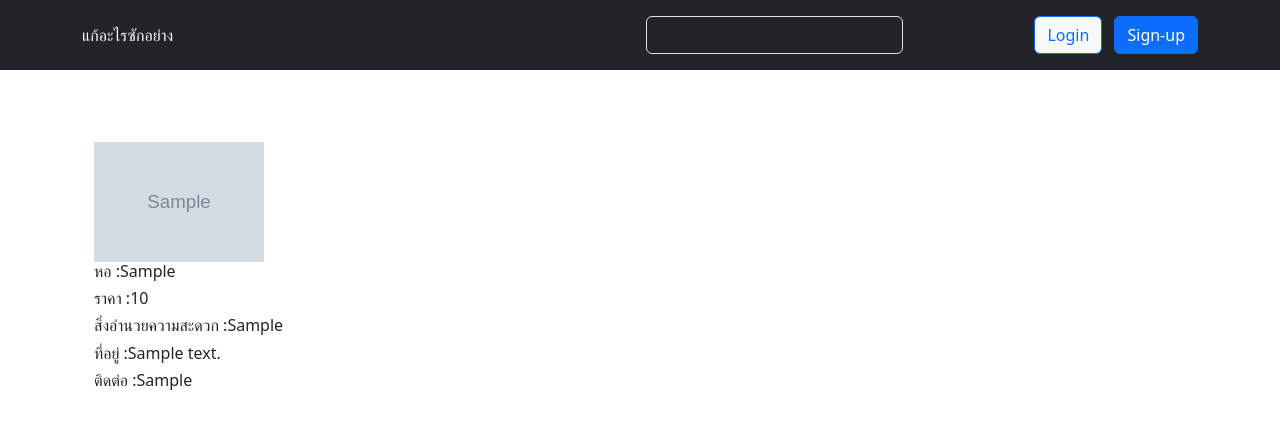
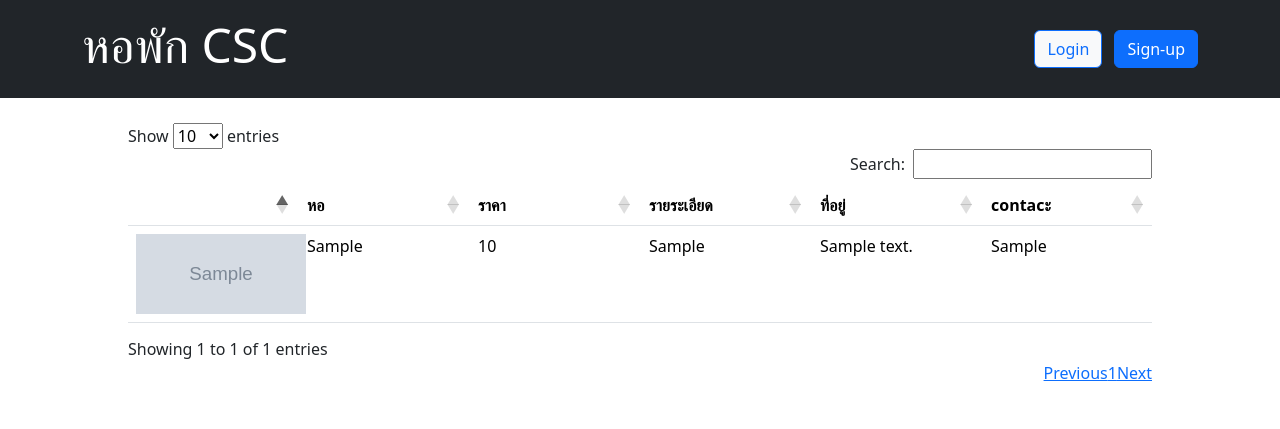
Before and after one commit to tfboy1215/csc_dormitory, a PHP site: page /room.php in a window 1280 px wide. Shown: the top 429 px of the page. Run offline with PHP 8.4, Linux system fonts and the light colour scheme; tables that the repository leaves empty or names only in its code hold one stand-in row (values such as "Sample post"); grey boxes marked "Sample" are stand-in pictures; lists and menus that the app fills with data are empty; some libraries are stand-ins or nearby versions.

Commit message:
room and login

```diff
--- a/package.json
+++ b/package.json
@@ -6,6 +6,8 @@
 
     "dependencies": {
         "bootstrap":"^5.1.3",
-        "@fortawesome/fontawesome-free": "^6.0.0"
+        "@fortawesome/fontawesome-free": "^6.0.0",
+        "datatables.net-bs5":"^1.11.5",
+        "jquery":"^3.6.0"
     }
 }
--- a/web/header.php
+++ b/web/header.php
@@ -6,13 +6,14 @@
     <meta http-equiv="X-UA-Compatible" content="IE=edge">
     <meta name="viewport" content="width=device-width, initial-scale=1.0">
     <title>Csc Dormitory</title>
-
-
+    <link href="../node_modules/datatables.net-bs5/css/dataTables.bootstrap5.css    " rel="stylesheet">
     <link href="../node_modules/bootstrap/dist/css/bootstrap.css" rel="stylesheet">
     <link href="../node_modules/bootstrap/dist/css/bootstrap.min.css" rel="stylesheet2">
     <!-- <link href="../node_modules/@fortawesome/fontawesome-free/css/all.css" rel="icons"> -->
     <!-- <link href="../node_modules/@fortawesome/fontawesome-free/css/all.min.css" rel="icons2"> -->
     <style>
-        <?php  include('style.css'); ?>
+        <?php
+        include('style.css');
+        ?>
     </style>
 </head>
--- a/web/login.php
+++ b/web/login.php
@@ -28,7 +28,7 @@ include("header.php");
                             </div>
                         </div>
                         <div class="d-flex justify-content-center">
-                            <button type="submit" class="btn btn-success btn-block btn-lg gradient-custom-4 text-body">login</button>
+                            <button type="submit" class="btn btn-success btn-block btn-lg gradient-custom-4 text-light">Login</button>
                         </div>
                     </form>
                 </div>
--- a/web/room.php
+++ b/web/room.php
@@ -14,100 +14,89 @@ include("conDB.php");
 
                 </ul> -->
                 <div class="nav col-12 col-lg-auto me-lg-auto mb-2 justify-content-center mb-md-0">
-                    <label for="head">แก้อะไรซักอย่าง</label>
+                    <label for="head">
+                        <h1 class="display-5">หอพัก CSC</h1>
+                    </label>
                 </div>
-
-                <form class="col-12 col-lg-auto mb-3 mb-lg-0 me-lg-3">
-                    <input type="search" class="form-control form-control-dark bg-dark text-light" placeholder="ค้นหา" aria-label="Search">
-                </form>
-
                 <div class="col-md-3 text-end">
                     <a href="login.php"><button type="button" class="btn btn-outline-primary me-2 bg-light">Login</button></a>
                     <button type="button" class="btn btn-primary">Sign-up</button>
                 </div>
-
             </div>
 
         </div>
 
     </header>
 
-    <br><br><br>
-    <div class="container">
+    <div class="room">
+
+        <table id="datatable" class="table table-hover" style="width:100%">
+            <thead>
+                <tr>
+                    <th></th>
+                    <th>หอ</th>
+                    <th>ราคา</th>
+                    <th>รายระเอียด</th>
+                    <th>ที่อยู่</th>
+                    <th>contacะ</th>
+                </tr>
+            </thead>
+            <tbody>
                 <?php
                 $sql = "SELECT * FROM `dormitory`";
                 $result = $conn->query($sql);
+                $conn->close();
                 if ($result) {
-            $rows = [];
-            while ($getData = mysqli_fetch_assoc($result)) {
-                array_push($rows, $getData);
-            }
-            $sizeRows = sizeof($rows);
-            for ($i = 0; $i < $sizeRows; $i++) {
-                print('<div class="row">');
-                if ($i < $sizeRows) {
-                    print('<div class="col-sm">');
-                    print('<div class="container">');
-                    $img = '<img src="../image/' . $rows[$i]['image'] . '" alt="home" style="height: 120px;width: 170px;px;">';
+                    $row = [];
+                    while ($row = mysqli_fetch_assoc($result)) {
+                        print('<tr>');
+                        print('<td>');
+                        print('<div>');
+                        $img = '<img src="../image/' . $row['image'] . '" alt="home" style="height: 80px;width: 170px;px;">';
                         print($img);
-                    $data = $rows[$i]['dormitory_room'];
-                    print('<h6>หอ :' . $data . '</h6>');
-                    $data = $rows[$i]['price'];
-                    print('<h6>ราคา :' . $data . '</h6>');
-                    $data = $rows[$i]['desscription'];
-                    print('<h6>สิ่งอำนวยความสะดวก :' . $data . '</h6>');
-                    $data = $rows[$i]['address'];
-                    print('<h6>ที่อยู่ :' . $data . '</h6>');
-                    $data = $rows[$i]['contact'];
-                    print('<h6>ติดต่อ :' . $data . '</h6>');
                         print('</div>');
+                        print('</td>');
+                        print('<td>');
+                        print('<div>');
+                        print($row['dormitory_room']);
                         print('</div>');
-                    $i++;
-                }
-                if ($i < $sizeRows) {
-                    print('<div class="col-sm">');
-                    print('<div class="container">');
-                    $img = '<img src="../image/' . $rows[$i]['image'] . '" alt="home" style="height: 120px;width: 170px;px;">';
-                    print($img);
-                    $data = $rows[$i]['dormitory_room'];
-                    print('<h6>หอ :' . $data . '</h6>');
-                    $data = $rows[$i]['price'];
-                    print('<h6>ราคา :' . $data . '</h6>');
-                    $data = $rows[$i]['desscription'];
-                    print('<h6>สิ่งอำนวยความสะดวก :' . $data . '</h6>');
-                    $data = $rows[$i]['address'];
-                    print('<h6>ที่อยู่ :' . $data . '</h6>');
-                    $data = $rows[$i]['contact'];
-                    print('<h6>ติดต่อ :' . $data . '</h6>');
+                        print('</td>');
+                        print('<td>');
+                        print('<div>');
+                        print($row['price']);
                         print('</div>');
+                        print('</td>');
+                        print('<td>');
+                        print('<div class = "word-next-line{">');
+                        print($row['desscription']);
                         print('</div>');
-                    $i++;
-                }
-                if ($i < $sizeRows) {
-                    print('<div class="col-sm">');
-                    print('<div class="container">');
-                    $img = '<img src="../image/' . $rows[$i]['image'] . '" alt="home" style="height: 120px;width: 170px;px;">';
-                    print($img);
-                    $data = $rows[$i]['dormitory_room'];
-                    print('<h6>หอ :' . $data . '</h6>');
-                    $data = $rows[$i]['price'];
-                    print('<h6>ราคา :' . $data . '</h6>');
-                    $data = $rows[$i]['desscription'];
-                    print('<h6>สิ่งอำนวยความสะดวก :' . $data . '</h6>');
-                    $data = $rows[$i]['address'];
-                    print('<h6>ที่อยู่ :' . $data . '</h6>');
-                    $data = $rows[$i]['contact'];
-                    print('<h6>ติดต่อ :' . $data . '</h6>');
+                        print('</td>');
+                        print('<td>');
+                        print('<div>');
+                        print($row['address']);
                         print('</div>');
+                        print('</td>');
+                        print('<td>');
+                        print('<div>');
+                        print($row['contact']);
                         print('</div>');
-                    $i++;
-                }
-                print('</div>');
+                        print('</td>');
+                        print('</tr>');
                     }
                 }
-        $conn->close();
                 ?>
-
+            </tbody>
+        </table>
+        <script src="../node_modules/jquery/dist/jquery.js"></script>
+        <script src="../node_modules/datatables.net/js/jquery.dataTables.js"></script>
+        <script>
+            $(document).ready(function() {
+                $('#datatable').DataTable({
+                    "scrollX": true
+                });
+            });
+        </script>
+    </div>
     </div>
 </body>
 
--- a/web/style.css
+++ b/web/style.css
@@ -4,3 +4,25 @@
     left: 20%;
     top: 40%;
 }
+
+/* ห้อง */
+.room{
+    margin: 2% 10%;
+    width: 80%;
+}
+
+
+
+table {
+    border-spacing: 0px;
+    table-layout: fixed;
+    margin-left:auto;
+    margin-right:auto;
+    border: #3498db;
+
+}
+
+/* word */
+.word-next-line{
+    word-break: break-all;
+}
```
Also changed, not shown: web/loginSubmit.php (+13 -10 lines). Lines whose indentation alone changed are shown as unchanged.
